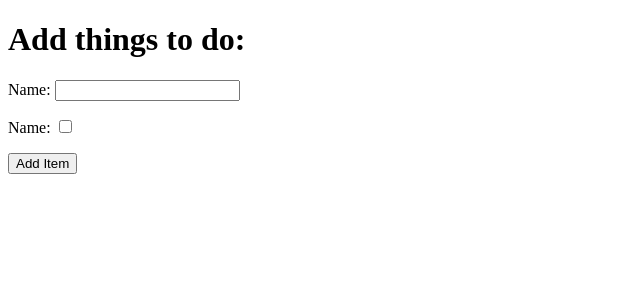
After one commit to Deepak9912/hello-django, a Django app: page /add in a window 1280 px wide. The commit adds this page. Shown: the top 300 px of the page, without its empty margins (0-640 px from the left). Run offline with Django 3.2, Linux system fonts and the light colour scheme.

Commit message:
add nother html file add_item.html

```diff
--- a/django_todo/urls.py
+++ b/django_todo/urls.py
@@ -15,9 +15,10 @@ Including another URLconf
 """
 from django.contrib import admin
 from django.urls import path
-from todo.views import get_todo_list
+from todo.views import get_todo_list, add_item
 
 urlpatterns = [
     path('admin/', admin.site.urls),
-    path('', get_todo_list, name='get_todo_list')
+    path('', get_todo_list, name='get_todo_list'),
+    path('add', add_item, name='add')
 ]
--- /dev/null
+++ b/todo/templates/todo/add_item.html
@@ -0,0 +1,35 @@
+<!DOCTYPE html>
+<html lang="en">
+<head>
+    <meta charset="UTF-8">
+    <meta http-equiv="X-UA-Compatible" content="IE=edge">
+    <meta name="viewport" content="width=device-width, initial-scale=1.0">
+    <title>Document</title>
+</head>
+<body>
+    <h1>Add things to do: </h1>
+
+    <form action="add" method="POST">
+        {% csrf_token %}
+
+         <div>
+             <p>
+                 <label for="id_name">Name: </label>
+                 <input type="text" id="id_name" name="item_name" />
+             </p>
+         </div>
+         <div>
+             <p>
+                 <label for="id_done">Name: </label>
+                 <input type="checkbox" id="id_done" name="done" />
+             </p>
+         </div>
+         <div>
+             <p>
+                 <button type="submit">Add Item</button>
+             </p>
+         </div>
+     </form>
+
+</body>
+</html>
--- a/todo/templates/todo/todo_list.html
+++ b/todo/templates/todo/todo_list.html
@@ -23,5 +23,6 @@
     {% endfor %}
 
 </table>
+<a href="/add">Add</a>
 </body>
 </html>
--- a/todo/views.py
+++ b/todo/views.py
@@ -11,3 +11,11 @@ def get_todo_list(request):
         'items': items
     }
     return render(request, 'todo/todo_list.html', context)
+
+
+def add_item(request):
+    if request.method == 'POST':
+        name = request.POST.get(item_name)
+        done = 'done' in request.POST
+        Item.objects.create(name=name, done=done)
+    return render(request, 'todo/add_item.html')
```
